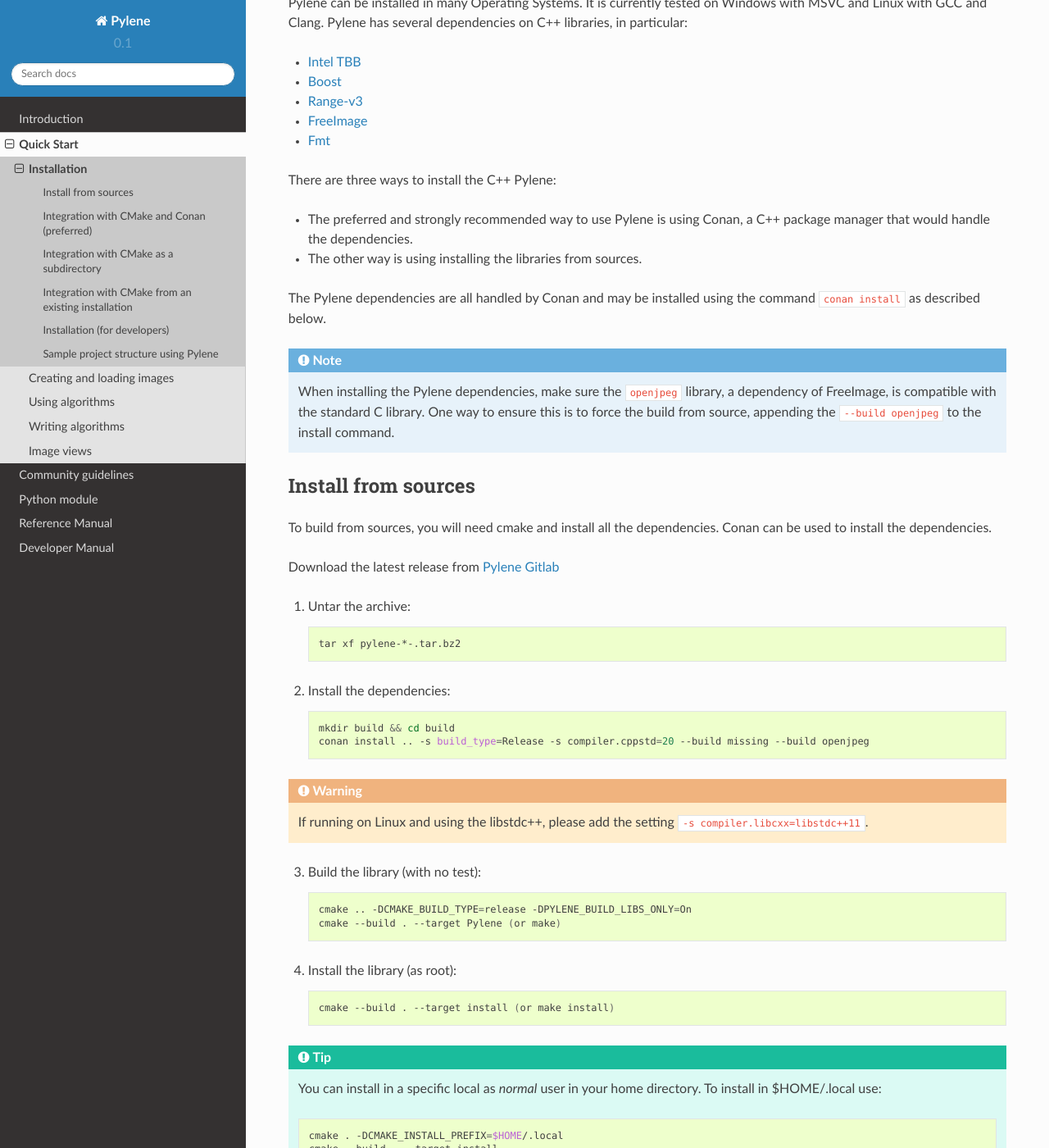
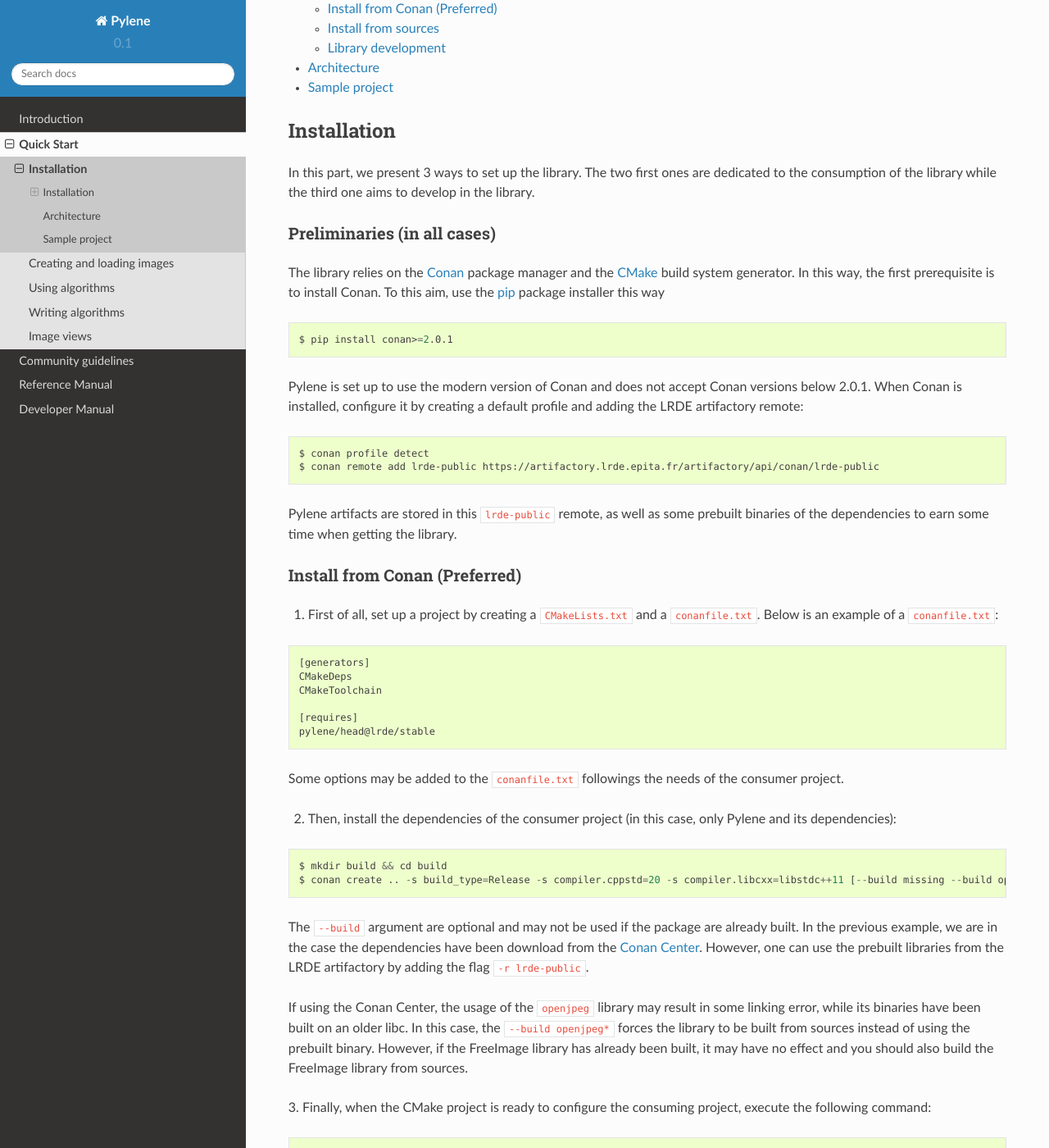
Before and after one commit to GerHobbelt/pylene, a Sphinx documentation site: the page built from doc/source/tutorial/installation.rst, in a window 1280 px wide and 1400 px high, scrolled down 336 px. Shown: the whole window at 82% size. Built offline with Sphinx 7.4.7 and the Read the Docs theme 2.0.0, drawn with Linux system fonts in a browser that asks for light colours; some of the changed text lies outside the part shown.

Commit message:
WIP documentation

```diff
--- a/doc/source/index.rst
+++ b/doc/source/index.rst
@@ -26,7 +26,6 @@ Mathematical Morphology Operators).
    Introduction <intro>
    tutorial
    community
-   Python module <python>
    Reference Manual <reference>
    Developer Manual <ruminations>
 
--- a/doc/source/tutorial/installation.rst
+++ b/doc/source/tutorial/installation.rst
@@ -1,215 +1,234 @@
 Installation
 ============
+
+.. caution::
+
+    While the :code:`next` branch is not merged in the :code:`master` branch,
+    this installation guide works for the :code:`next` branch **ONLY**, inducing
+    it works **ONLY** for the :code:`unstable` conan channel of Pylene.
 
 .. contents::
    :local:
 
+Installation
+------------
 
-Pylene can be installed in many Operating Systems. It is currently tested on Windows with
-MSVC and Linux with GCC and Clang. Pylene has several dependencies on C++ libraries, in
-particular:
+In this part, we present 3 ways to set up the library. The two first ones are
+dedicated to the consumption of the library while the third one aims to develop
+in the library.
 
-* `Intel TBB <https://software.intel.com/en-us/tbb>`_
-* `Boost <https://www.boost.org/>`_
-* `Range-v3 <https://github.com/ericniebler/range-v3>`_
-* `FreeImage <https://freeimage.sourceforge.io/>`_
-* `Fmt <https://fmt.dev>`_
+Preliminaries (in all cases)
+^^^^^^^^^^^^^^^^^^^^^^^^^^^^
 
-There are three ways to install the C++ Pylene:
+The library relies on the `Conan <https://conan.io/>`_ package manager and the
+`CMake <https://cmake.org>`_ build system generator. In this way, the first
+prerequisite is to install Conan. To this aim, use the `pip
+<https://pip.pypa.io>`_ package installer this way
 
-* The preferred and strongly recommended way to use Pylene is using Conan, a C++ package manager that would handle the dependencies.
-* The other way is using installing the libraries from sources.
+.. code-block:: bash
 
-The Pylene dependencies are all handled by Conan and may be installed using the
-command ``conan install`` as described below.
+    $ pip install conan>=2.0.1
 
-.. note::
-    When installing the Pylene dependencies, make sure the ``openjpeg`` library,
-    a dependency of FreeImage, is compatible with the standard C library. One way
-    to ensure this is to force the build from source, appending the ``--build openjpeg``
-    to the install command.
+Pylene is set up to use the modern version of Conan and does not accept Conan
+versions below 2.0.1. When Conan is installed, configure it by creating a
+default profile and adding the LRDE artifactory remote:
 
-.. highlight:: shell
+.. code-block:: bash
 
-Install from sources
---------------------
+    $ conan profile detect
+    $ conan remote add lrde-public https://artifactory.lrde.epita.fr/artifactory/api/conan/lrde-public
 
-To build from sources, you will need cmake and install all the dependencies.
-Conan can be used to install the dependencies.
+Pylene artifacts are stored in this ``lrde-public`` remote, as well as some
+prebuilt binaries of the dependencies to earn some time when getting the
+library.
 
-Download the latest release from `Pylene Gitlab <https://gitlab.lrde.epita.fr/olena/pylene/-/releases>`_
+Install from Conan (Preferred)
+^^^^^^^^^^^^^^^^^^^^^^^^^^^^^^
 
-1. Untar the archive::
+1. First of all, set up a project by creating a :code:`CMakeLists.txt` and a
+   :code:`conanfile.txt`. Below is an example of a :code:`conanfile.txt`:
 
-    tar xf pylene-*-.tar.bz2
+.. code-block:: text
 
-2. Install the dependencies::
-
-    mkdir build && cd build
-    conan install .. -s build_type=Release -s compiler.cppstd=20 --build missing --build openjpeg
-
-.. warning::
-    If running on Linux and using the libstdc++, please add the setting ``-s
-    compiler.libcxx=libstdc++11``.
-
-3. Build the library (with no test)::
-
-    cmake .. -DCMAKE_BUILD_TYPE=release -DPYLENE_BUILD_LIBS_ONLY=On
-    cmake --build . --target Pylene (or make)
-
-4. Install the library (as root)::
-
-    cmake --build . --target install (or make install)
-
-.. tip::
-
-   You can install in a specific local as *normal* user in your home directory. To install in $HOME/.local
-   use::
-
-     cmake . -DCMAKE_INSTALL_PREFIX=$HOME/.local
-     cmake --build . --target install
-
-
-Integration with CMake and Conan (preferred)
---------------------------------------------
-
-`Conan <https://docs.conan.io/>`_ is a C++ package manager that can be installed with pip.
-The Pylene library is available on our repository https://artifactory.lrde.epita.fr/
-
-1. Add the repository in your conan remotes::
-
-     conan remote add lrde-public https://artifactory.lrde.epita.fr/artifactory/api/conan/lrde-public
-
-
-2. In a :file:`conanfile.txt`, add the reference to Pylene::
-
-     pylene/head@lrde/stable
-
-Then, see conan's documentation for how to use the package with your favorite build system. The following steps apply to CMake.
-
-3. Use conan with the **cmake_find_package** generator.
-
-4. In your :file:`CMakeLists.txt`, use **find_package** as usual::
-
-     set(CMAKE_MODULE_PATH ${CMAKE_BINARY_DIR} ${CMAKE_MODULE_PATH})
-     find_package(Pylene)
-
-
-The following targets are then available:
-
-* ``Pylene::Pylene``: target to link with all Pylene components::
-
-    target_link_libraries(MyTarget PRIVATE Pylene::Pylene)
-
-* ``Pylene::Core``: target to link with when using only the core component of Pylene::
-
-    target_link_libraries(MyTarget PRIVATE Pylene::Core)
-
-
-
-Integration with CMake as a subdirectory
-----------------------------------------
-
-You can add the :file:`pylene` library directory into your project and include it in your
-:file:`CMakeLists.txt` file::
-
-    add_subdirectory(pylene)
-
-or to exclude it from ``make``, ``make all``, or ``cmake --build ..``::
-
-    add_subdirectory(pylene EXCLUDE_FROM_ALL)
-
-
-The following targets are then available:
-
-* ``Pylene::Pylene``: target to link with all Pylene components::
-
-    target_link_libraries(MyTarget PRIVATE Pylene::Pylene)
-
-* ``Pylene::Core``: target to link with when using only the core component of Pylene::
-
-    target_link_libraries(MyTarget PRIVATE Pylene::Core)
-
-
-
-Integration with CMake from an existing installation
-----------------------------------------------------
-
-The library installs CMake config files and provide CMake targets.
-Use ``find_package`` in your CMakeLists::
-
-    find_package(Pylene)
-
-
-The following targets are then available:
-
-* ``Pylene::Pylene``: target to link with all Pylene components::
-
-    target_link_libraries(MyTarget PRIVATE Pylene::Pylene)
-
-* ``Pylene::Core``: target to link with when using only the core component of Pylene::
-
-    target_link_libraries(MyTarget PRIVATE Pylene::Core)
-
-
-Installation (for developers)
------------------------------
-
-#. Clone the repository::
-
-    git clone git@gitlab.lrde.epita.fr:olena/pylene.git
-
-#. Install developer dependencies using conan.
-
-   * Google Test
-   * Google Benchmark
-   * range v3
-   * FreeImage (non-managed by conan)
-   * Boost
-   * Python with Sphinx, Matplotlib, Numpy (for the documentation)
-   * Conan
-
-#. Use *conan* to install the dependencies not provided by your system.
-   This is advised to use the followings options::
-
-
-        benchmark:shared                = True
-        gtest:shared                    = True
-
-   In the source directory, use::
-
-     mkdir build && cd build
-     conan install ..
-     cmake ..
-     cmake --build .
-
-
-Sample project structure using Pylene
--------------------------------------
-
-See `<https://gitlab.lrde.epita.fr/olena/pylene/-/blob/master/test_package/>`_.
-
-
-* :file:`conanfile.txt`::
+    [generators]
+    CMakeDeps
+    CMakeToolchain
 
     [requires]
     pylene/head@lrde/stable
 
+Some options may be added to the :code:`conanfile.txt` followings the needs of
+the consumer project.
 
-* :file:`CMakeLists.txt`::
+2. Then, install the dependencies of the consumer project (in this case, only
+   Pylene and its dependencies):
 
+.. code-block::
 
-    project(PyleneTest)
+    $ mkdir build && cd build
+    $ conan create .. -s build_type=Release -s compiler.cppstd=20 -s compiler.libcxx=libstdc++11 [--build missing --build openjpeg* [--build freeimage*]]
 
-    set(CMAKE_MODULE_PATH ${CMAKE_BINARY_DIR} ${CMAKE_MODULE_PATH})
+The :code:`--build` argument are optional and may not be used if the package are
+already built. In the previous example, we are in the case the dependencies have
+been download from the `Conan Center <https://conan.io/center/>`_. However, one
+can use the prebuilt libraries from the LRDE artifactory by adding the flag
+:code:`-r lrde-public`.
 
-    find_package(Pylene REQUIRED)
-    add_executable(main main.cpp)
-    target_link_libraries(main Pylene::Core)
+If using the Conan Center, the usage of the :code:`openjpeg` library may result
+in some linking error, while its binaries have been built on an older libc. In
+this case, the :code:`--build openjpeg*` forces the library to be built from
+sources instead of using the prebuilt binary. However, if the FreeImage library
+has already been built, it may have no effect and you should also build the
+FreeImage library from sources.
 
+3. Finally, when the CMake project is ready to configure the consuming project,
+execute the following command:
 
-* Build intructions::
+.. code-block:: bash
 
-    mkdir build && cd build
-    conan install .. -g cmake_find_package -s compiler.cppstd=c++20
-    cmake ..
+    $ cmake .. -DCMAKE_BUILD_TYPE=Release -DCMAKE_TOOLCHAIN_FILE=./conan_toolchain.cmake
+
+A sample project using this way to install Pylene is given in the `Sample
+Project`_ section of this page.
+
+Install from sources
+^^^^^^^^^^^^^^^^^^^^
+
+1. Clone the Pylene repository:
+
+.. code-block:: bash
+
+    $ git clone https://gitlab.lre.epita.fr/olena/pylene
+
+2. In the root of the project, execute the creation of the package:
+
+.. code-block:: bash
+
+    $ conan create . --user lrde --channel stable -s build_type=Release -s compiler.cppstd=20 -s compiler.libcxx=libstdc++11 [--build missing --build openjpeg* [--build freeimage*]]
+
+For more information about the optional :code:`--build` flags, please refer to
+the `Install from Conan (Preferred)`_ part of this page.
+
+Library development
+^^^^^^^^^^^^^^^^^^^
+
+1. Clone the Pylene repository, create a :code:`build` directory at the root of
+   the repository and go into it:
+
+.. code-block:: bash
+
+    $ git clone https://gitlab.lre.epita.fr/olena/pylene
+    $ mkdir pylene/build
+    $ cd pylene/build
+
+2. Install the dependencies Pylene:
+
+.. code-block:: bash
+
+    $ conan install .. -s build_type=Debug -s compiler.cppstd=20 -s compiler.libcxx=libstdc++11 [--build missing --build openjpeg* [--build freeimage*]]
+
+For more information about the optional :code:`--build` flags, please refer to
+the `Install from Conan (Preferred)`_ part of this page.
+
+3. Configure the project with CMake:
+
+.. code-block:: bash
+
+    $ cmake .. -DCMAKE_BUILD_TYPE=Debug -DCMAKE_TOOLCHAIN_FILE=./conan_toolchain.cmake
+
+or if at least CMake 3.23 is available:
+
+.. code-block:: bash
+
+    $ cmake .. --preset conan-debug
+
+4. Build the project:
+
+.. code-block:: bash
+
+    $ cmake --build . --target Pylene-core # To build the core library
+
+or one can choose as a target a particular Pylene component.
+
+5. Build the tests:
+
+.. code-block:: bash
+
+    $ cmake --build . --target build-tests # Build the tests
+    $ cmake --build . --target test # Execute the test suite
+
+6. Build this documentation:
+
+.. code-block:: bash
+
+    $ cmake --build . --target build-doc
+
+Architecture
+------------
+
+**TBD**
+
+Sample project
+--------------
+
+This sample project produces an executable taking into argument an image
+filename whose target image will be opened, eroded by a 2D square of size 10 and
+save the output image into a file :code:`out.png`.
+
+Here are the files used in this sample project with their content:
+
+.. code-block:: text
+    :caption: :code:`conanfile.txt`
+
+    [generators]
+    CMakeDeps
+    CMakeToolchain
+
+    [requires]
+    pylene/head@lrde/stable
+
+.. code-block:: cmake
+    :caption: :code:`CMakeLists.txt`
+
+    cmake_minimum_required(VERSION 3.23)
+    project(erosion-cli)
+
+    find_package(pylene REQUIRED)
+
+    add_executable(erosion-cli main.cpp)
+    target_link_libraries(erosion-cli PRIVATE Pylene::io-freeimage)
+
+.. code-block:: cpp
+    :caption: :code:`main.cpp`
+
+    #include <mln/core/image/ndimage.hpp>
+    #include <mln/io/imread.hpp>
+    #include <mln/io/imsave.hpp>
+    #include <mln/morpho/erosion.hpp>
+    #include <mln/core/se/rect2d.hpp>
+
+    #include <iostream>
+
+    int main(int argc, char* argv[])
+    {
+        if (argc < 2)
+        {
+            std::cerr << "Usage: " << argv[0] << " input_image\n";
+            return 1;
+        }
+
+        mln::image2d<std::uint8_t> input;
+        mln::io::imread(argv[1], input);
+        const auto output = mln::morpho::erosion(input, mln::se::rect2d(10, 10));
+        mln::io::imsave(output, "out.png");
+        return 1;
+    }
+
+To use it, execute the following commands:
+
+.. code-block:: bash
+
+    $ mkdir build && cd build
+    $ conan install .. --output-folder=. -s build_type=Release -s compiler.cppstd=20 -s compiler.libcxx=libstdc++11 --build missing --build freeimage* --build openjpeg* # The --build are required when using the conan center openjpeg.
+    $ cmake .. -DCMAKE_BUILD_TYPE=Release -DCMAKE_TOOLCHAIN_FILE=./conan_toolchain.cmake
+    $ cmake --build .
```
Also changed, not shown: README.md (+27 -9 lines), 1 other file.
